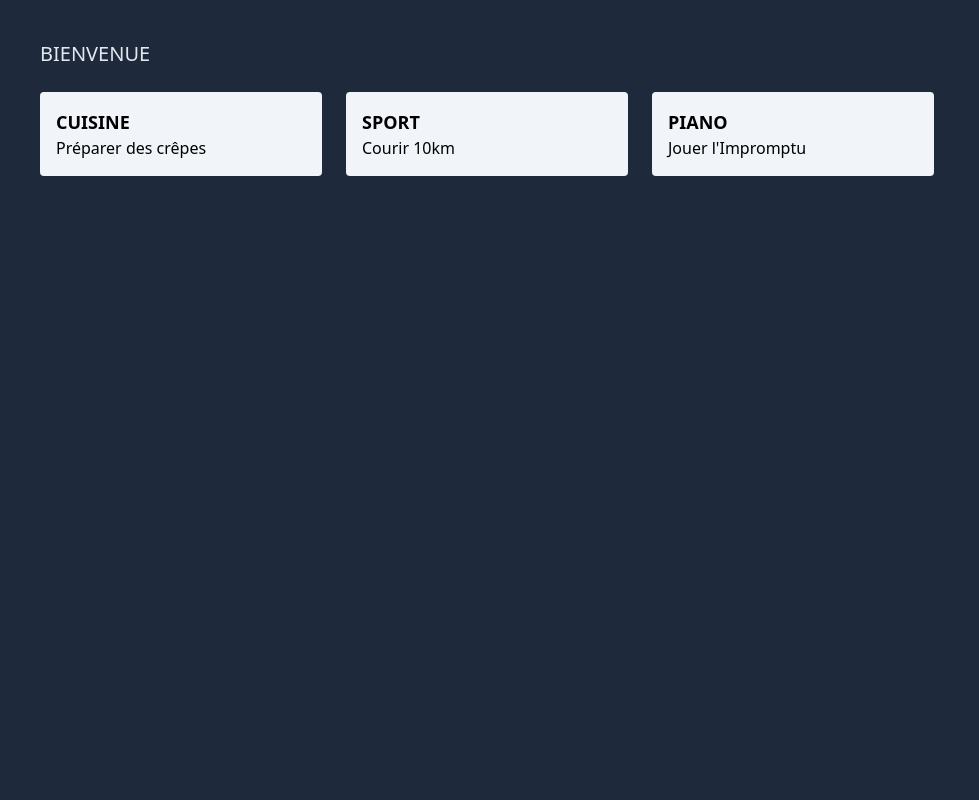
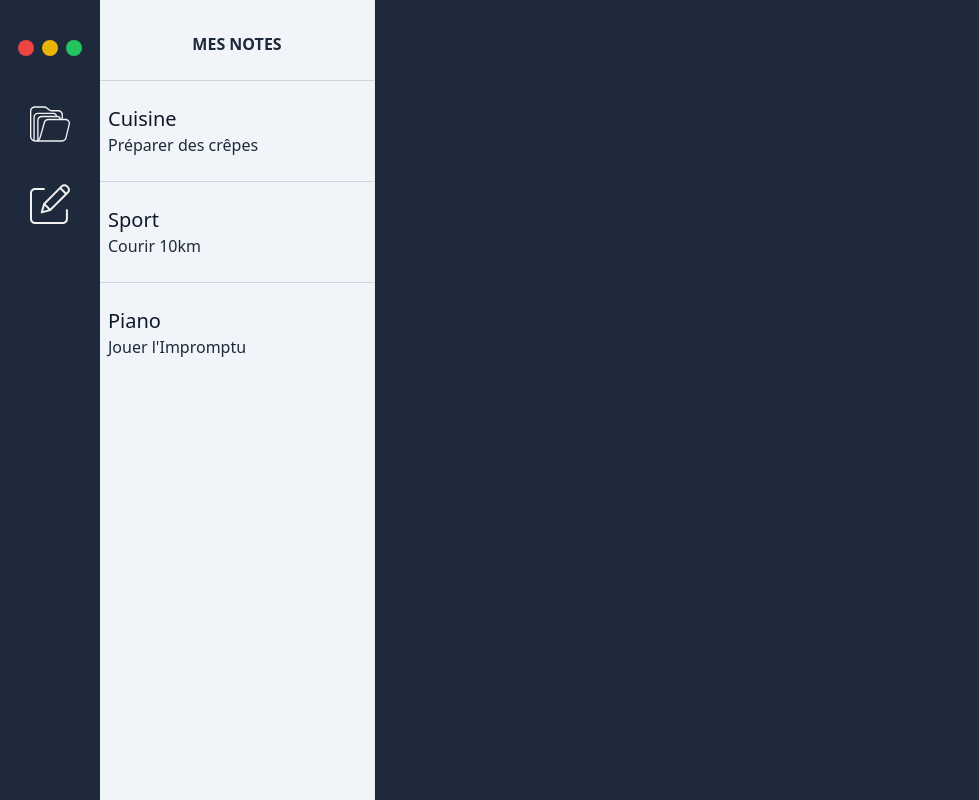
Before and after one commit to Eric198809/App-prise-de-notes, a React (Vite) app: page /editer in a window 1280 px wide. Shown: the whole page, without its empty margins (0-979 px from the left). Built offline with nearby package versions, Linux system fonts and the light colour scheme; the HTML template or start-up script is replaced by a standard one.

Commit message:
ajout sidebar

```diff
--- a/src/App.jsx
+++ b/src/App.jsx
@@ -1,21 +1,29 @@
-
-import NotesList from './components/NotesList.jsx';
+import NotesList from "./components/NotesList.jsx";
 import { useSelector, useDispatch } from "react-redux";
-import { getNotesFromApi } from './features/notes.js';
+import { getNotesFromApi } from "./features/notes.js";
+import Sibebar from "./components/Sibebar.jsx";
+import SideNotes from "./components/SideNotes.jsx";
+import DisplayNote from "./components/DisplayNote.jsx";
+import { BrowserRouter, Route, Routes } from "react-router-dom";
 
 const App = () => {
-  const dispatch =useDispatch()
-  const notes= useSelector(state=> state.notes)
+  const dispatch = useDispatch();
+  const notes = useSelector((state) => state.notes);
   console.log(notes);
 
-
   if (!notes.list) {
-    dispatch(getNotesFromApi())
+    dispatch(getNotesFromApi());
   }
   return (
     <div className="bg-slate-800 min-h-screen flex">
-
-      <NotesList />
+      <BrowserRouter>
+        <Sibebar />
+        <SideNotes />
+        <Routes>
+          <Route path="/" element={<NotesList />} />
+          <Route path="/note/:id" element={<DisplayNote />} />
+        </Routes>
+      </BrowserRouter>
     </div>
   );
 };
--- /dev/null
+++ b/src/components/DisplayNote.jsx
@@ -0,0 +1,34 @@
+import { useSelector, useDispatch } from "react-redux";
+import { Link, useNavigate, useParams } from "react-router-dom";
+
+const DisplayNote = () => {
+  const notes = useSelector((state) => state.notes);
+  const { id } = useParams();
+  const note = notes.list.find((note) => note.id === id);
+  return (
+    <div className="p-10">
+      <Link
+        to="/"
+        className="px-2 py-2 text-slate-800 bg-slate-300 rounded mr-2"
+      >
+        Note
+      </Link>
+
+      <Link
+        to={`/editer/${id}`}
+        className="px-2 py-2 text-slate-200 bg-green-600 rounded mr-2"
+      >
+        Mettre à jour
+      </Link>
+      <button className="px-2 py-2 text-slate-200 bg-red-600 rounded mr-2">
+        Supprimer
+      </button>
+
+      <h2 className="text-slate-100 text-4xl mb-2 mt-8">{note.title}</h2>
+      <p className="text-slate-200 text-xl mb-4">{note.subtitle}</p>
+      <p className="text-slate-300">{note.bodyText}</p>
+    </div>
+  );
+};
+
+export default DisplayNote;
--- a/src/components/NotesList.jsx
+++ b/src/components/NotesList.jsx
@@ -8,7 +8,7 @@ const NotesList = () => {
       <div className="grid grid-cols-1 lg:grid-cols-2 xl:grid-cols-4 2xl:grid-cols-5 gap-6 ">
         {notes.list &&
           notes.list.map((note) => (
-            <div className="bg-slate-100 hover:bg-slate-50 rounded cursor-pointer p-4">
+            <div key={note.id} className="bg-slate-100 hover:bg-slate-50 rounded cursor-pointer p-4">
               <p className="text-lg font-semibold uppercase">{note.title}</p>
               <p className="text-grey-700">{note.subtitle}</p>
             </div>
--- /dev/null
+++ b/src/components/Sibebar.jsx
@@ -0,0 +1,23 @@
+import edit from "../assets/edit.svg";
+import folder from "../assets/folder.svg";
+import { Link } from "react-router-dom";
+
+const Sibebar = () => {
+  return (
+    <div className="shrink-0 bg-slate-800 w-[100px] flex flex-col items-center pt-10">
+      <div className="flex justify-center mb-12">
+        <div className="w-4 h-4 rounded-full bg-red-500 mx-1"></div>
+        <div className="w-4 h-4 rounded-full bg-yellow-500 mx-1"></div>
+        <div className="w-4 h-4 rounded-full bg-green-500 mx-1"></div>
+      </div>
+      <Link to ="/">
+        <img className="w-10 h-10 mb-10" src={folder} alt="Voir les notes" />
+      </Link>
+      <Link to = "/editer">
+        <img className="w-10 h-10 mb-10" src={edit} alt="Ecrire une note" />
+      </Link>
+    </div>
+  );
+};
+
+export default Sibebar;
--- /dev/null
+++ b/src/components/SideNotes.jsx
@@ -0,0 +1,25 @@
+import { useSelector } from "react-redux";
+import { Link } from "react-router-dom";
+Link
+
+const SideNotes = () => {
+   const notes = useSelector((state) => state.notes);
+  return (
+    <div className="shrink-0 bg-slate-100 text-slate-900 w-[275px] flex flex-col items-center pt-2 border-r border-grey-300">
+      <p className="w-full text-center py-6 px-4 font-semibold uppercase text-slate-800 border-b border-gray-300">Mes notes</p>
+      <ul className="w-full divide-y divide-slate-300">
+        {notes.list && notes.list.map((note)=>(
+          <li className="relative pl-2 hover:bg-slate-200 cursor-pointer">
+            <Link to={`note/${note.id}`} className="p-4 w-full h-full">
+<span className=" block text-xl text-slate-900">{note.title}</span>
+<span className="block text-l text-slate-800">{note.subtitle}</span>
+          </Link>
+          </li>
+
+        ))}
+      </ul>
+    </div>
+  );
+};
+
+export default SideNotes;
```
